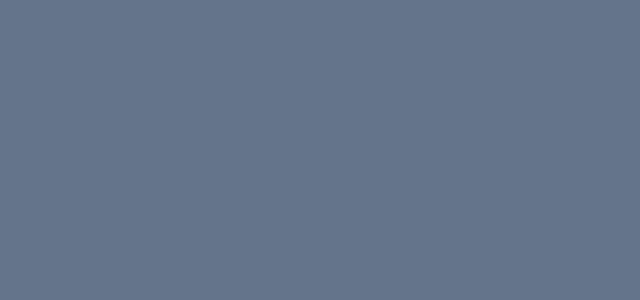
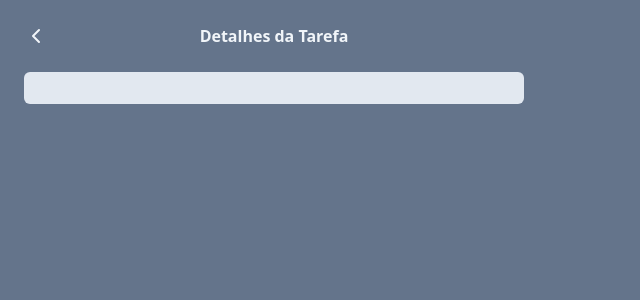
Before and after one commit to RaquelRay/App_GerenciamentoTarefas, a React (Vite) app: page /task in a window 1280 px wide. Shown: the top 300 px of the page, without its empty margins (0-640 px from the left). Built offline with nearby package versions, Linux system fonts and the light colour scheme.

Commit message:
estilizei a page de detalhes, e acrescentei botao de voltar

```diff
--- a/src/components/Tasks.jsx
+++ b/src/components/Tasks.jsx
@@ -5,7 +5,10 @@
   const navigate = useNavigate();
 
   function onSeeDetailsClick(task) {
-    navigate(`/task?title=${task.title}&description=${task.description}`);
+    const query = new URLSearchParams();
+    query.set("title", task.title);
+    query.set("description", task.description);
+    navigate(`/task?${query.toString()}`);
   }
 
   return (
--- a/src/pages/TaskPage.jsx
+++ b/src/pages/TaskPage.jsx
@@ -1,14 +1,32 @@
-import { useSearchParams } from "react-router-dom";
+import { ChevronLeftIcon } from "lucide-react";
+import { useNavigate, useSearchParams } from "react-router-dom";
 
 function TaskPage() {
+  const navigate = useNavigate();
   const [searchParams] = useSearchParams();
   const title = searchParams.get("title");
   const description = searchParams.get("description");
 
   return (
     <div className="h-screen w-screen bg-slate-500 p-6">
-      <h1>{title}</h1>
-      <p>{description}</p>
+      <div className="w-[500px] space-y-4">
+        <div className="flex justify-center relative mb-6">
+          <button
+            onClick={() => navigate(-1)}
+            className="text-slate-100 absolute left-0 top-0 bottom-0"
+          >
+            <ChevronLeftIcon />
+          </button>
+          <h1 className="text-3x1 text-slate-100 font-bold text-center">
+            Detalhes da Tarefa
+          </h1>
+        </div>
+
+        <div className="bg-slate-200 p-4 rounded-md">
+          <h2 className="text-xl text-slate-600 font-bold">{title}</h2>
+          <p className="text-slate-400">{description}</p>
+        </div>
+      </div>
     </div>
   );
 }
```
